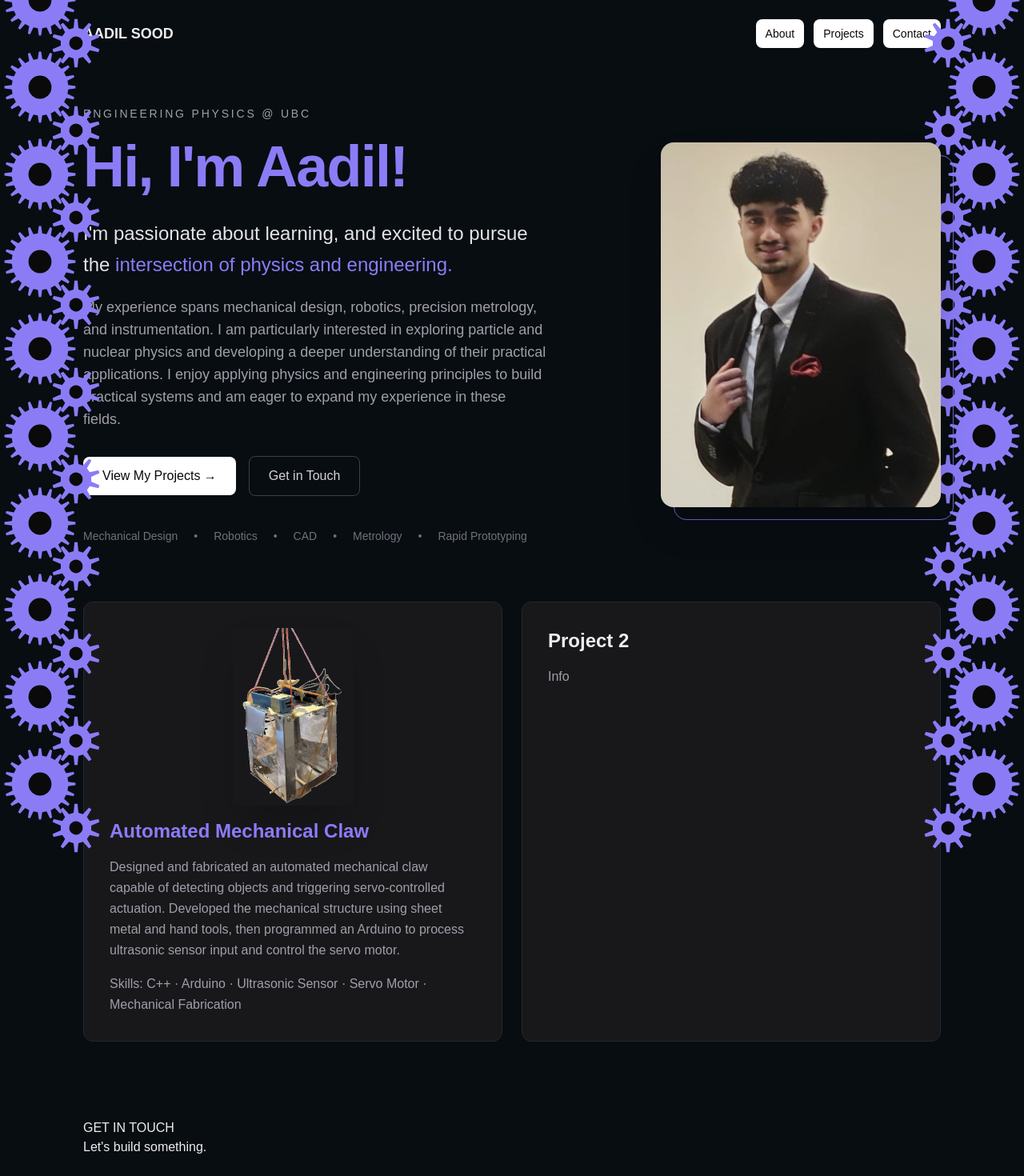
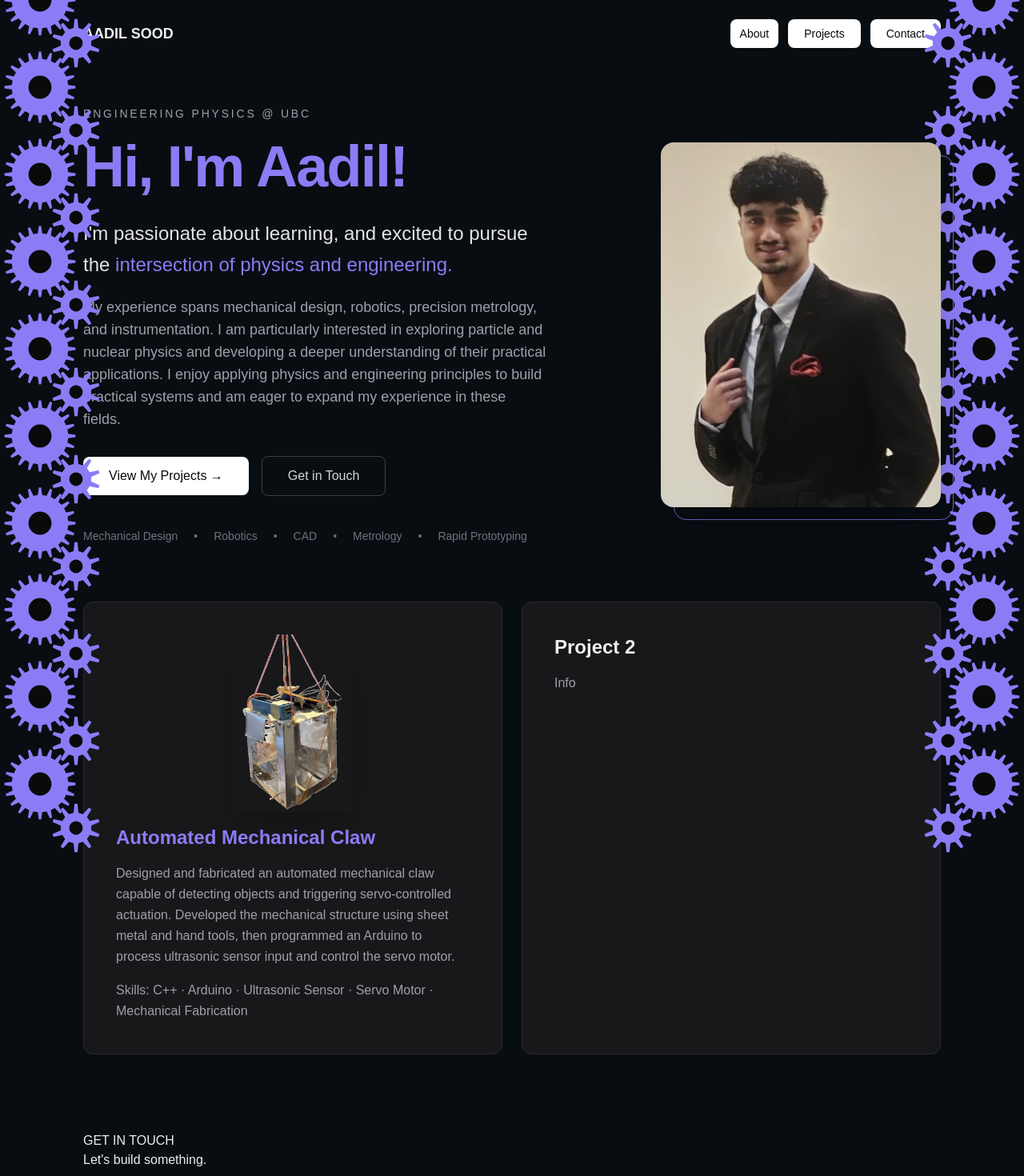
Before and after one commit to aadilsood014/engineering-portfolio, a Next.js app: page / in a window 1280 px wide. Shown: the top 1470 px of the page at 80% size. Built offline with nearby package versions, Linux system fonts and the light colour scheme.

Commit message:
Button Hover Fix

```diff
--- a/app/page.tsx
+++ b/app/page.tsx
@@ -5,7 +5,7 @@ export default function Home() {
     <main>
 
       {/* Navbar */}
-      <nav className="mx-auto flex max-w-6xl items-center justify-between px-8 py-6 sm:px-8 md:px-10">
+      <nav className="mx-auto flex max-w-6xl items-center justify-between px-8 py-6 sm:px-10 md:px-10">
         <h2 className="text-base font-semibold sm:text-lg">
           AADIL SOOD
         </h2>
@@ -20,14 +20,14 @@ export default function Home() {
 
           <a
             href="#projects"
-            className="project-button inline-block rounded-lg bg-white px-3 py-2 text-sm font-medium text-zinc-950 sm:px-3"
+            className="project-button inline-block rounded-lg bg-white px-3 py-2 text-sm font-medium text-zinc-950 sm:px-5"
           >
             Projects
           </a>
 
           <a
             href="#contact"
-            className="project-button inline-block rounded-lg bg-white px-3 py-2 text-sm font-medium text-zinc-950 sm:px-3"
+            className="project-button inline-block rounded-lg bg-white px-3 py-2 text-sm font-medium text-zinc-950 sm:px-5"
           >
             Contact
           </a>
@@ -35,7 +35,7 @@ export default function Home() {
       </nav>
 
       {/* Hero */}
-      <section className="mx-auto max-w-6xl px-8 sm:px-8 md:px-10 lg:pb-12 lg:pt-12">
+      <section className="mx-auto max-w-6xl px-8 sm:px-10 md:px-10 lg:pb-12 lg:pt-12">
         <div className="grid items-center gap-12 lg:grid-cols-[1.15fr_0.85fr] lg:gap-16">
 
           {/* Left side */}
@@ -67,14 +67,14 @@ export default function Home() {
             <div className="mt-8 flex flex-wrap items-center gap-3 sm:gap-4">
               <a
                 href="#projects"
-                className="project-button rounded-lg bg-white px-5 py-3 text-sm font-medium text-zinc-950 sm:px-6 sm:text-base"
+                className="project-button rounded-lg bg-white px-5 py-3 text-sm font-medium text-zinc-950 sm:px-8 sm:text-base"
               >
                 View My Projects →
               </a>
 
               <a
                 href="#contact"
-                className="rounded-lg border border-zinc-700 px-5 py-3 text-sm font-medium text-zinc-300 transition hover:border-[var(--accent)] hover:text-[var(--accent)] sm:px-6 sm:text-base"
+                className="project-card rounded-lg border border-zinc-700 px-5 py-3 text-sm font-medium text-zinc-300 transition hover:border-[var(--accent)] hover:text-[var(--accent)] sm:px-8 sm:text-base"
               >
                 Get in Touch
               </a>
@@ -109,13 +109,13 @@ export default function Home() {
       {/* Projects */}
       <section
         id="projects"
-        className="mx-auto max-w-6xl px-8 sm:px-8 md:px-10"
+        className="mx-auto max-w-6xl px-8 sm:px-10 md:px-10"
       >
         <div className="mt-10 grid gap-6 sm:mt-12 md:grid-cols-2 lg:mt-6">
 
           <Link
             href="/projects/project-1"
-            className="project-card block rounded-xl border border-zinc-800 bg-zinc-900 p-6 sm:p-8"
+            className="project-card block rounded-xl border border-zinc-800 bg-zinc-900 p-6 sm:p-10"
           >
             <img
               src="/claw1.png"
@@ -143,7 +143,7 @@ export default function Home() {
 
           <Link
             href="/projects/project-2"
-            className="project-card block rounded-xl border border-zinc-800 bg-zinc-900 p-6 sm:p-8"
+            className="project-card block rounded-xl border border-zinc-800 bg-zinc-900 p-6 sm:p-10"
           >
             <h3 className="text-2xl font-semibold">
               Project 2
@@ -160,7 +160,7 @@ export default function Home() {
       {/* Contact */}
       <section
         id="contact"
-        className="mx-auto max-w-6xl px-8 py-20 sm:px-8 sm:py-24 md:px-10"
+        className="mx-auto max-w-6xl px-8 py-20 sm:px-10 sm:py-24 md:px-10"
       >
         <p>GET IN TOUCH</p>
 
```
